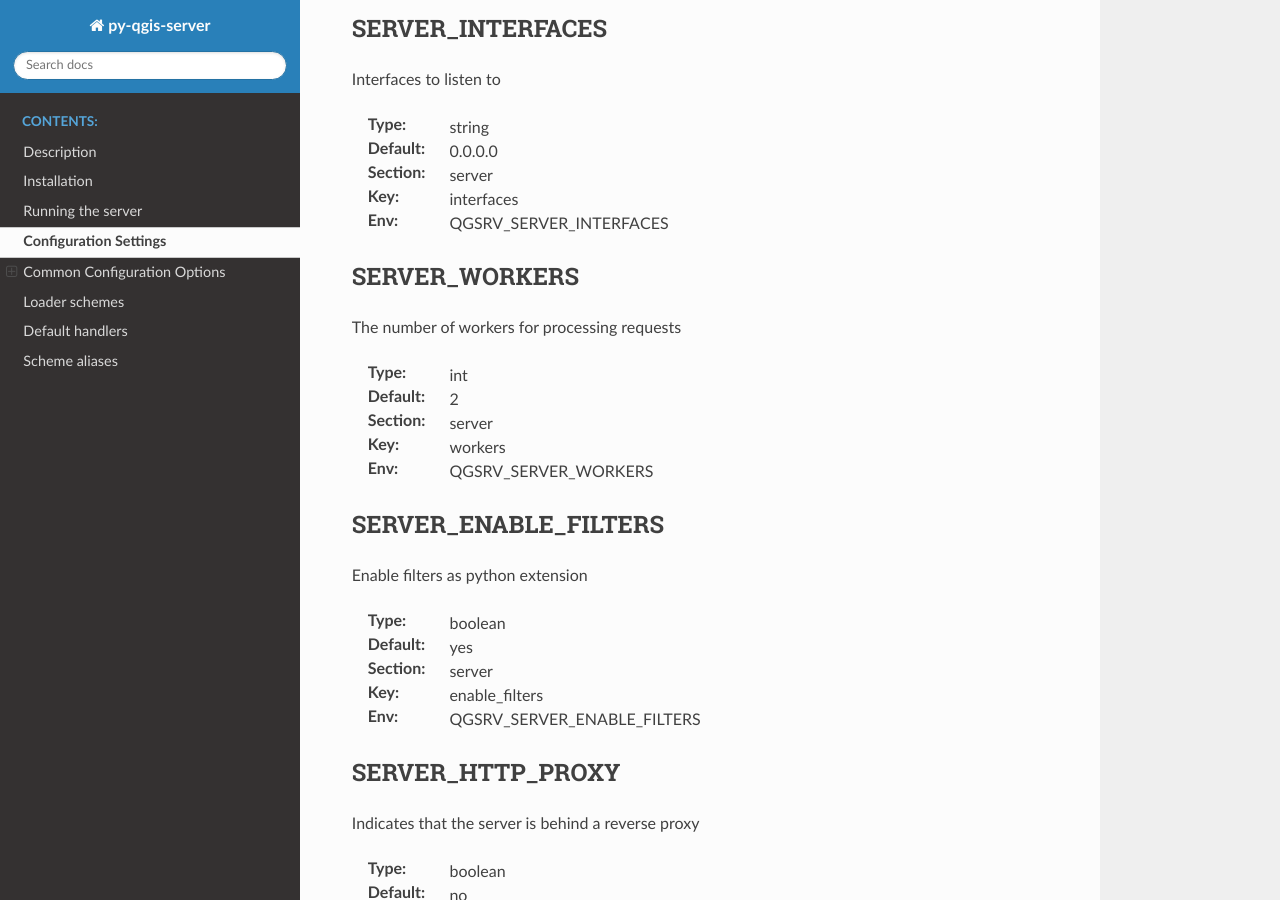
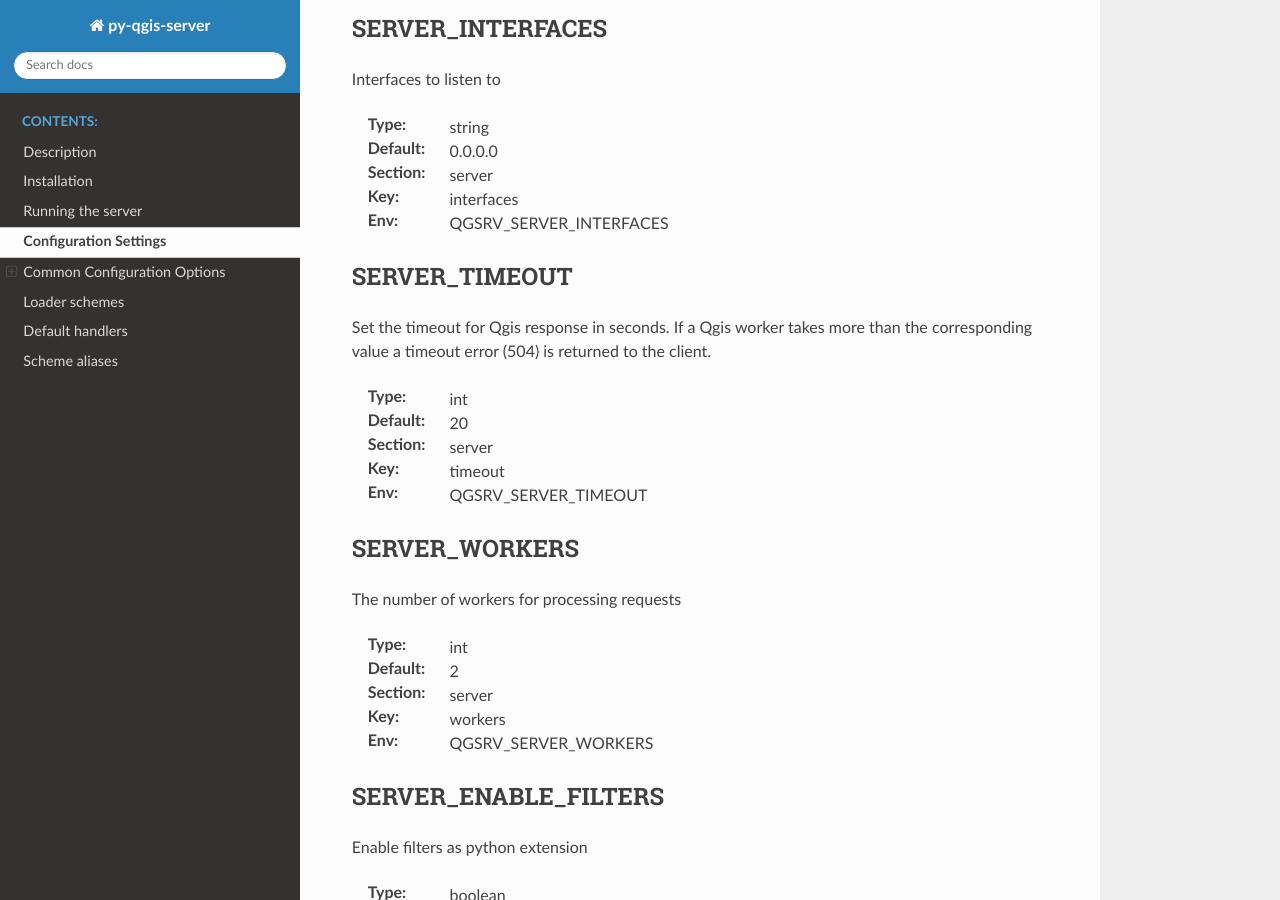
Before and after one commit to 3liz/py-qgis-server, a Sphinx documentation site: the page built from doc/configuration.rst, in a window 1280 px wide and 900 px high, scrolled down 578 px. Built offline with Sphinx 7.4.7 and the Read the Docs theme 2.0.0, drawn with Linux system fonts in a browser that asks for light colours.

Commit message:
[doc] Fix missing option

```diff
--- a/doc/configuration.rst
+++ b/doc/configuration.rst
@@ -44,6 +44,24 @@ Interfaces to listen to
 :Section: server
 :Key: interfaces
 :Env: QGSRV_SERVER_INTERFACES
+
+
+
+
+.. _SERVER_TIMEOUT:
+
+SERVER_TIMEOUT
+--------------
+
+Set the timeout for Qgis response in seconds. If a Qgis worker takes more than
+the corresponding value a timeout error (504) is returned to the client.
+
+
+:Type: int
+:Default: 20
+:Section: server
+:Key: timeout
+:Env: QGSRV_SERVER_TIMEOUT
 
 
 
```
Also changed, not shown: 1 other file.
